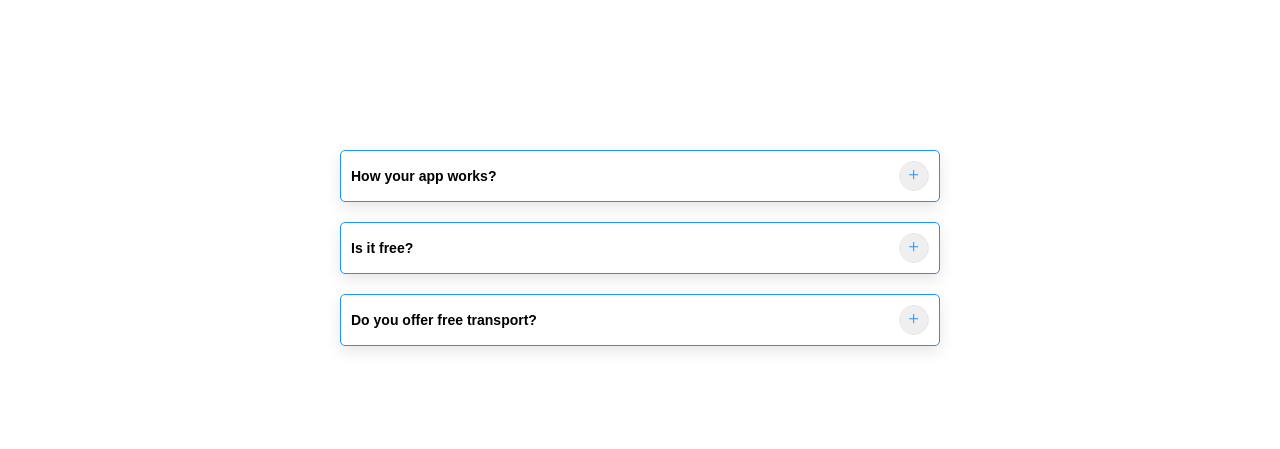
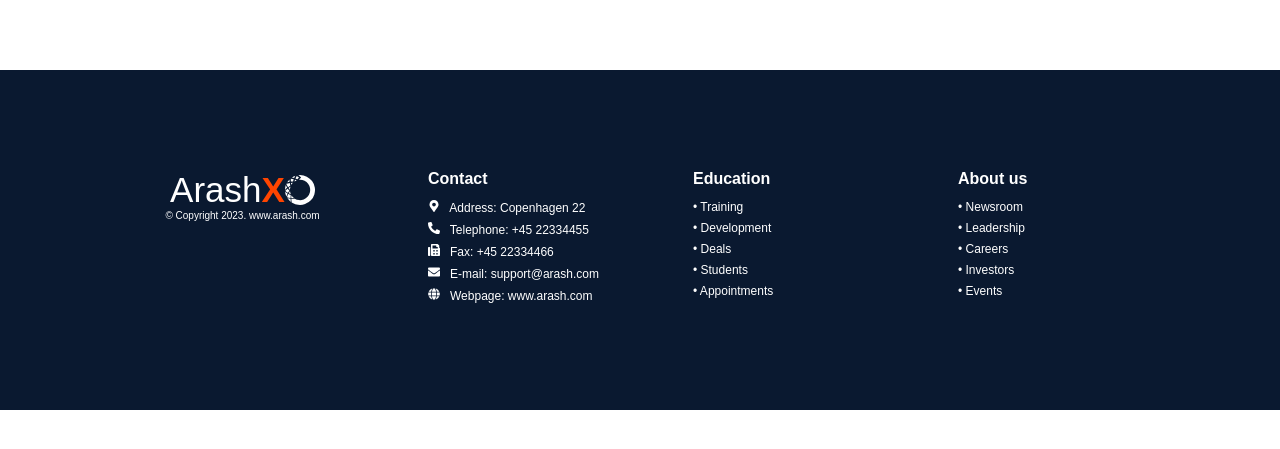
Before and after one commit to arash8877/Landing_Page, a React (Create React App) app: page / in a window 1280 px wide. Shown: the part 2337-2786 px from the top of the page. After the commit the page ends 2747 px from the top, so only its background shows below. Built offline with nearby package versions, Linux system fonts and the light colour scheme; the HTML template or start-up script is replaced by a standard one.

Commit message:
added footer

```diff
--- a/src/App.js
+++ b/src/App.js
@@ -1,5 +1,5 @@
 import './App.css';
-import { Navbar, Header, Features, Download, Subscribe, Faq } from './components/index'
+import { Navbar, Header, Features, Download, Faq, Footer } from './components/index'
 
 function App() {
   return (
@@ -10,9 +10,8 @@ function App() {
       </header>
       <Features/>
       <Download/>
-      <Subscribe/>
       <Faq/>
-      {/* <Footer/> */}
+      <Footer/>
     </main>
   );
 }
--- /dev/null
+++ b/src/components/footer/Footer.css
@@ -0,0 +1,138 @@
+#footer{
+    background: var(--dark-blue);
+    color: #fff;
+}
+
+.footer{
+    display: flex;
+    align-items: flex-start;
+    justify-content: space-between;
+}
+
+.footer-logo{
+    width: 25%;
+    display: flex;
+    flex-direction: column;
+    align-items: center;
+    justify-content: flex-start;
+}
+
+
+.footer .logo {
+    display: flex;
+    align-items: center;
+    justify-content: center;
+
+}
+
+.footer .logo p {
+    color: #fff;
+    font-size: 35px;
+    font-weight: 300;
+    font-family: Arial, Helvetica, sans-serif;
+}
+
+.footer .logo span {
+    color: orangered;
+    font-size: 35px;
+    font-weight: 600;
+
+}
+
+.contact{
+    width: 20%;
+}
+
+.footer .contact p{
+    font-size: 1.2rem;
+    padding-bottom: 0.7rem;
+}
+
+.education{
+    width: 20%;
+}
+
+.about{
+    width: 20%;
+}
+
+.footer h4{
+    font-size: 1.6rem;
+    margin-bottom: 1.2rem;
+}
+
+.footer .footer-links{
+    display: flex;
+    flex-direction: column;
+
+}
+
+.footer .footer-links a{
+    font-size: 1.2rem;
+    color: #fff;
+    padding-bottom: 0.7rem;
+}
+
+
+
+@media screen and (max-width: 670px) {
+    .footer{
+        flex-wrap: wrap;
+    }
+
+    .footer-logo{
+        width: 50%;
+        margin-bottom: 2rem;
+        align-items: start;
+        padding-left: 5rem;
+    }
+
+    .contact{
+        width: 50%;
+        margin-bottom: 5rem;
+        padding-left: 5rem;
+    }
+
+    .education{
+        width: 50%;
+        margin-bottom: 2rem;
+        padding-left: 5rem;
+    }
+
+    .about{
+        width: 50%;
+        margin-bottom: 2rem;
+        padding-left: 5rem;
+    }
+
+}
+
+@media screen and (max-width: 477px) {
+
+    .footer{
+        flex-wrap: wrap;
+    }
+
+    .footer-logo{
+        width: 100%;
+        margin-bottom: 2rem;
+        align-items: start;
+        margin-bottom: 5rem;
+    }
+
+    .contact{
+        width: 100%;
+        margin-bottom: 2rem;
+         }
+
+    .education{
+        width: 100%;
+        margin-bottom: 2rem;
+    }
+
+    .about{
+        width: 100%;
+        margin-bottom: 2rem;
+    }
+
+}
--- /dev/null
+++ b/src/components/footer/Footer.js
@@ -0,0 +1,54 @@
+import React from 'react'
+import './Footer.css'
+import {FaMapMarkerAlt, FaPhoneAlt, FaFax, FaEnvelope, FaGlobe} from 'react-icons/fa'
+import {SiAnaconda} from 'react-icons/si'
+
+const Footer = () => {
+  return (
+    <section id='footer'>
+      <div className='container footer'>
+        <div className='footer-logo'>
+          <div className='logo'>
+          <p>Arash</p>
+          <span>X</span>
+          <SiAnaconda color='#fff' size={30}/>
+          </div>
+          <p className='copy'>&copy; Copyright 2023. www.arash.com</p>
+        </div>
+        <div className='contact'>
+          <h4>Contact</h4>
+          <div className='footer-contact'>
+            <p><FaMapMarkerAlt/> &nbsp; Address: Copenhagen 22</p>
+            <p><FaPhoneAlt/> &nbsp; Telephone: +45 22334455</p>
+            <p><FaFax/> &nbsp; Fax: +45 22334466</p>
+            <p><FaEnvelope/> &nbsp; E-mail: support@arash.com</p>
+            <p><FaGlobe/> &nbsp; Webpage: www.arash.com</p>
+          </div>
+        </div>
+        <div className='education'>
+        <h4>Education</h4>
+          <div className='footer-links'>
+            <a href='#'>&bull; Training</a>
+            <a href='#'>&bull; Development</a>
+            <a href='#'>&bull; Deals</a>
+            <a href='#'>&bull; Students</a>
+            <a href='#'>&bull; Appointments</a>
+          </div>
+        </div>
+        <div className='about'>
+          <h4>About us</h4>
+          <div className='footer-links'>
+            <a href='#'>&bull; Newsroom</a>
+            <a href='#'>&bull; Leadership</a>
+            <a href='#'>&bull; Careers</a>
+            <a href='#'>&bull; Investors</a>
+            <a href='#'>&bull; Events</a>
+          </div>
+        </div>
+      </div>
+
+    </section>
+  )
+}
+
+export default Footer
--- a/src/components/index.js
+++ b/src/components/index.js
@@ -2,6 +2,6 @@ export {default as Navbar} from './navbar/Navbar'
 export {default as Header} from './header/Header'
 export {default as Features} from './features/Features'
 export {default as Download} from './download/Download'
-export {default as Subscribe} from './subscribe/Subscribe'
+// export {default as Subscribe} from './subscribe/Subscribe'
 export {default as Faq} from './faq/Faq'
-// export {default as Footer} from './footer/Footer'
+export {default as Footer} from './footer/Footer'
```
